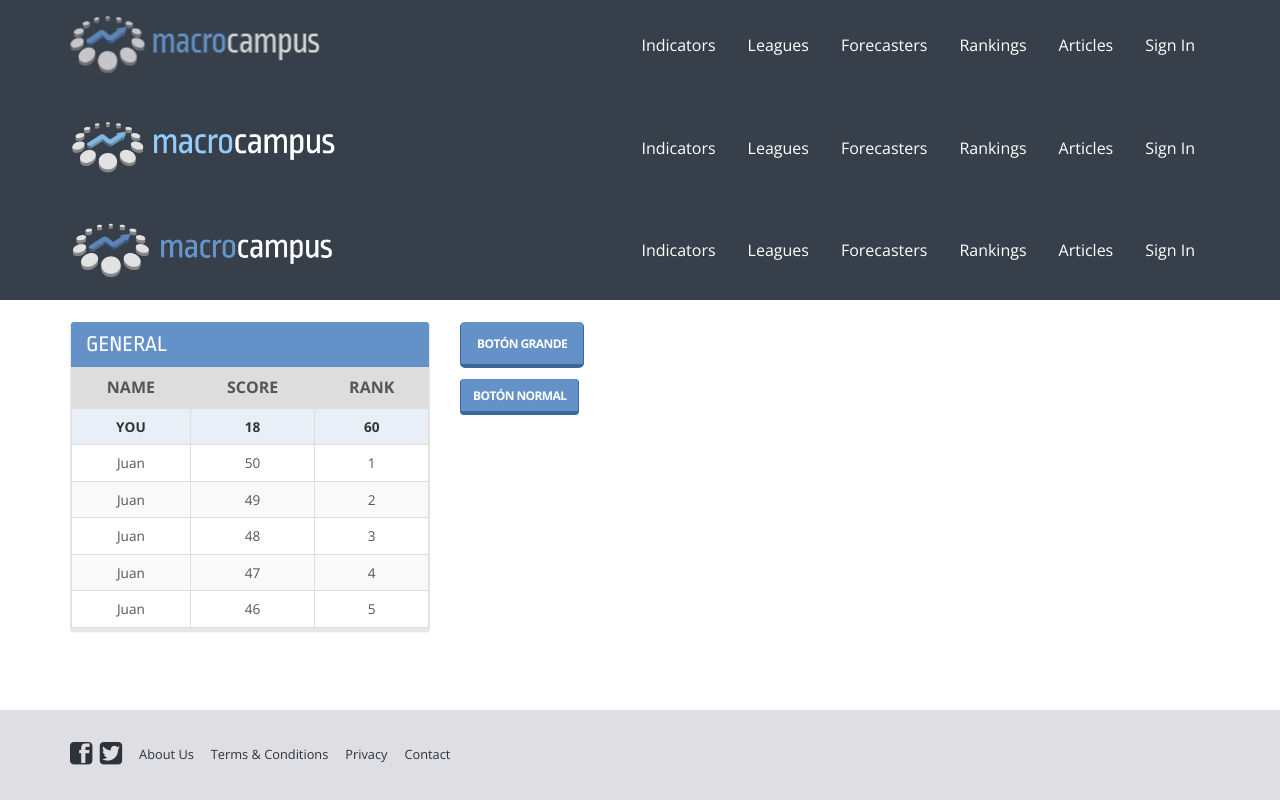
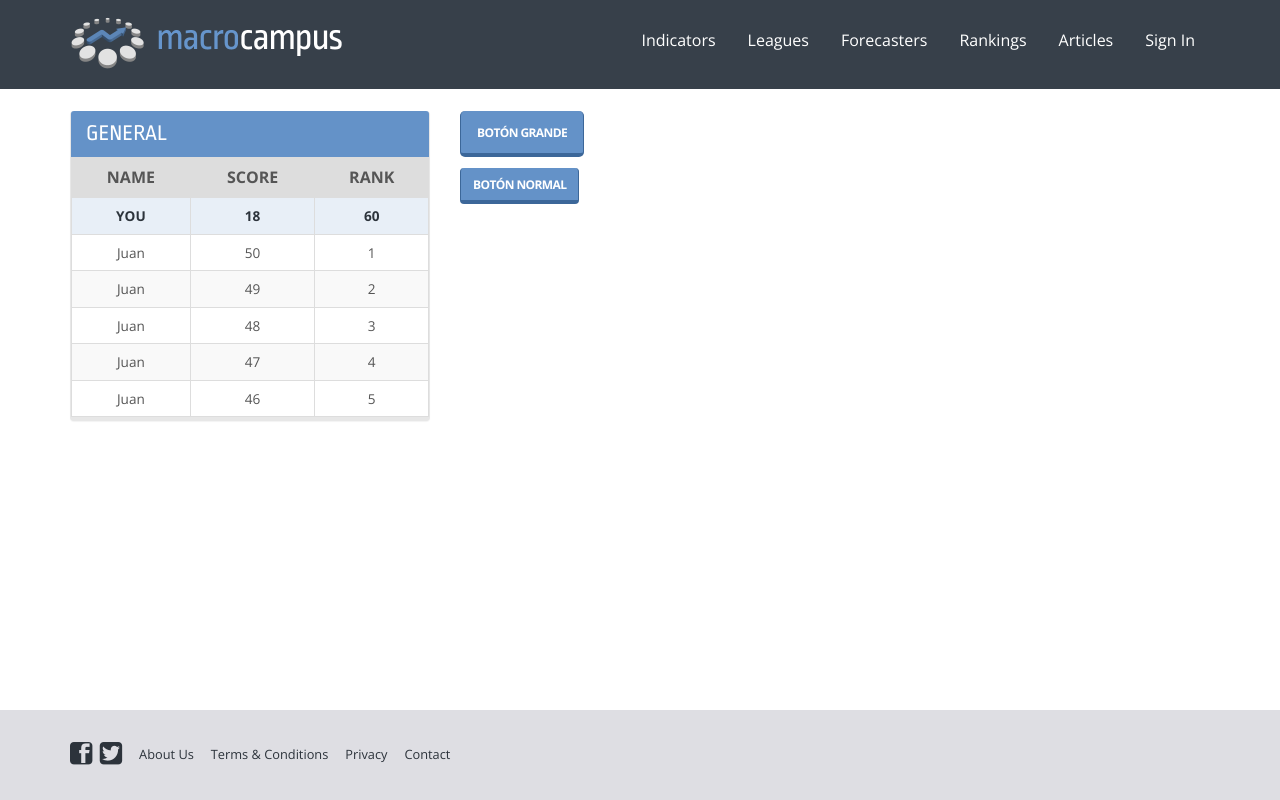
Before and after one commit to ekersten/javadoc_primeros_pasos, a PHP site: page / in a window 1280 px wide. Run offline with PHP 8.4, Linux system fonts and the light colour scheme; style sheets or scripts are compiled from the project's sources.

Commit message:
arreglo logo y header

```diff
--- a/includes/header.php
+++ b/includes/header.php
@@ -1,35 +1,7 @@
 <header class="navbar">
 	<section class="container-fluid">
 		<div class="row">
-			<div class="col-xs-3"><img src="img/logo.png" width="250px" /></div>
-			<div class="col-xs-9 pull-right">
-			<ul class="nav nav-pills">
-				<li ><a href="#">Indicators</a></li>
-				<li><a href="#">Leagues</a></li>
-				<li><a href="#">Forecasters</a></li>
-				<li><a href="#">Rankings</a></li>
-				<li><a href="#">Articles</a></li>
-				<li><a href="#">Sign In</a></li>
-			</ul>
-			</div>
-		</div>
-		<br/><br/>
-		<div class="row">
-			<div class="col-xs-3"><img src="img/logo01.png" width="265px" /></div>
-			<div class="col-xs-9 pull-right">
-			<ul class="nav nav-pills">
-				<li ><a href="#">Indicators</a></li>
-				<li><a href="#">Leagues</a></li>
-				<li><a href="#">Forecasters</a></li>
-				<li><a href="#">Rankings</a></li>
-				<li><a href="#">Articles</a></li>
-				<li><a href="#">Sign In</a></li>
-			</ul>
-			</div>
-		</div>
-		<br/><br/>
-		<div class="row">
-			<div class="col-xs-3"><img src="img/logo02.png" width="265px" /></div>
+			<div class="col-xs-3"><img src="img/logo.png" width="273px" /></div>
 			<div class="col-xs-9 pull-right">
 			<ul class="nav nav-pills">
 				<li ><a href="#">Indicators</a></li>
--- a/less/styles.less
+++ b/less/styles.less
@@ -4,12 +4,16 @@
 @header_nav_btn_bg: @btn_azul_sombra;
 @light_gray: #dedee3;
 
+html, body {
+	height: 100%;
+}
+
 header {
 	background: lighten(@color_nav_bg, 5%);
 	padding: 1em 0;
 
 	.col-xs-9 {
-		top: .5em;
+		top: .2em;
 		text-align: right;
 	}
 
@@ -69,6 +73,11 @@ footer {
 	}
 }
 
+footer, .page-wrap:after {
+	/* .push must be the same height as footer */
+	height: 5.625em;
+}
+
 .panel.no-padding{
 	.panel-body {
 		padding: 0;
@@ -104,6 +113,15 @@ footer {
 }
 
 
+.page-wrap {
+	min-height: 100%;
+	/* equal to footer height */
+	margin-bottom: -5.625em;
+}
+.page-wrap:after {
+	content: "";
+	display: block;
+}
 
 /* BOOTSTRAP OVERRIDES */
 .container-fluid {
@@ -145,22 +163,3 @@ footer {
 		}
 	}
 }
-
-
-
-html, body {
-  height: 100%;
-}
-.page-wrap {
-  min-height: 100%;
-  /* equal to footer height */
-  margin-bottom: -5.625em;
-}
-.page-wrap:after {
-  content: "";
-  display: block;
-}
-footer, .page-wrap:after {
-  /* .push must be the same height as footer */
-  height: 5.625em;
-}
```
Also changed, not shown: img/logo.png, img/logo01.png (deleted), img/logo02.png (deleted).
